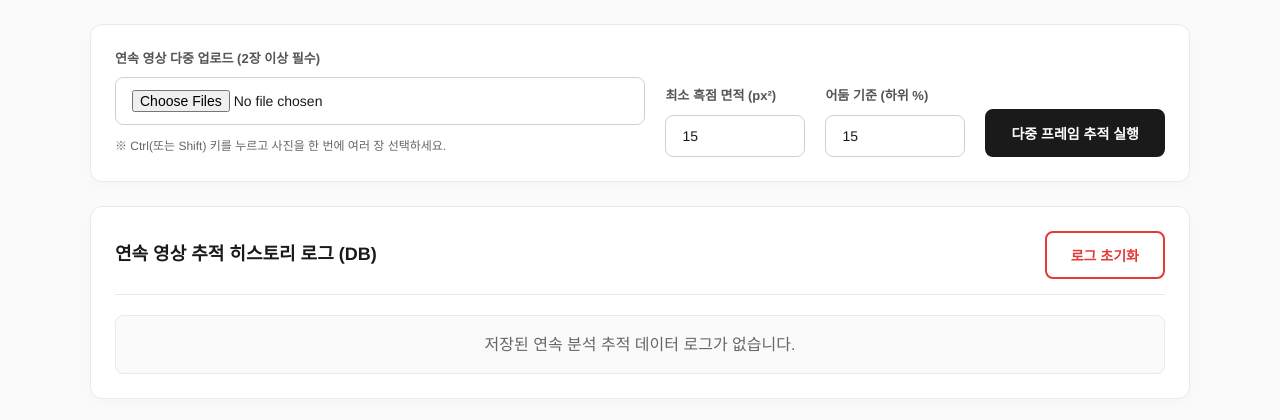
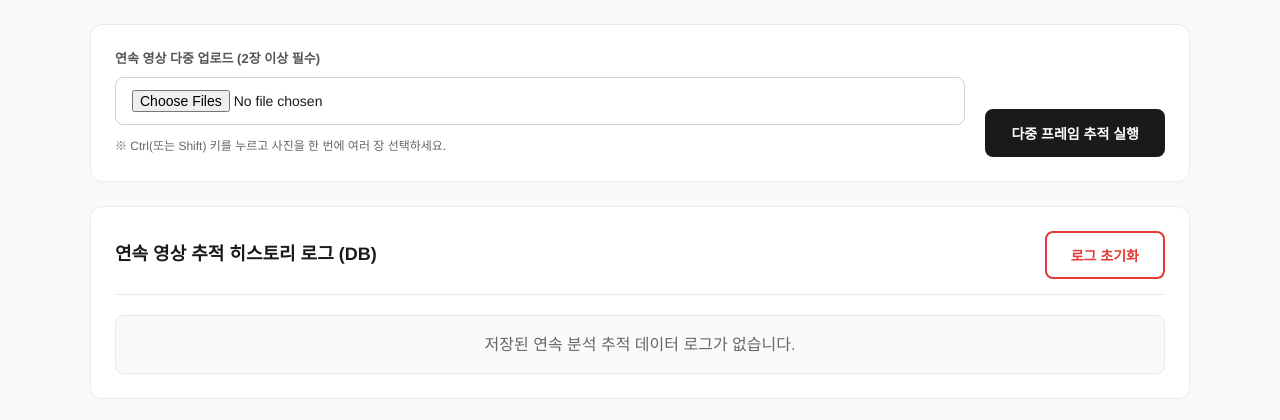
Before and after one commit to suxxzmuz/celestial-bodies-analysis, a Flask app: page /sun-continuous-image in a window 1280 px wide. Shown: the part 222-642 px from the top of the page. Run offline with Flask 3, Linux system fonts and the light colour scheme.

Commit message:
reuplode

```diff
--- a/app.py
+++ b/app.py
@@ -281,65 +281,44 @@ def normalize_sun_image(image):
     return normalized, x, y, r
 
 
-def detect_spots_main(normalized, min_area=15, dark_percentile=15):
+def detect_spots_main(normalized):
     """
-    진짜 흑점만 걸러내는 2단계 필터:
+    처리 순서 그대로:
+    ① 정규화된 이미지 흑백 변환
+    ② Gaussian Blur (5, 5)
+    ③ 원형 마스크 — 태양 원판 내부만 분석
+    ④ adaptiveThreshold + THRESH_BINARY_INV — 어두운 흑점을 흰색으로
+    ⑤ findContours — 흑점 후보 윤곽선 검출
+    ⑥ 노이즈 제거 — 면적 2px² 미만 / 500px² 초과 제외
+    """
+    # ① 흑백 변환
+    gray = cv2.cvtColor(normalized, cv2.COLOR_BGR2GRAY)
 
-    [1단계] 절대 어둠 기준 — 태양 원판 내 픽셀 밝기의 하위 dark_percentile%
-            보다 어두운 픽셀만 후보로 남긴다.
-            → 표면 과립(granulation) 등 미세 명암 노이즈를 원천 차단.
-
-    [2단계] adaptiveThreshold — 남은 어두운 후보 영역 안에서
-            주변 대비 기준으로 다시 한 번 이진화.
-            → 두 마스크의 AND → 진짜 어둡고 & 주변 대비로도 어두운 영역만 통과.
-
-    [3단계] morphological open — 작은 점 노이즈 제거 (커널 3×3).
-
-    [4단계] 면적 하한 min_area px² — 너무 작은 파편 제거.
-            상한 500 px²는 유지 (태양 원판 대비 터무니없이 큰 것 제거).
-
-    파라미터:
-        min_area       : 흑점으로 인정할 최소 면적 (px²), HTML 슬라이더로 조정 가능
-        dark_percentile: 태양 표면 밝기 분포에서 몇 % 이하를 '어두운 픽셀'로 볼지
-                         (기본 15 → 상위 85%는 노이즈로 버림)
-    """
-    gray = cv2.cvtColor(normalized, cv2.COLOR_BGR2GRAY)
+    # ② Gaussian Blur
     gray = cv2.GaussianBlur(gray, (5, 5), 0)
 
-    # ── 태양 원판 마스크 ──
+    # ③ 원형 마스크 — 원판 내부만
     mask = np.zeros(gray.shape, dtype=np.uint8)
     cv2.circle(mask, TARGET_CENTER, TARGET_RADIUS, 255, -1)
     masked = cv2.bitwise_and(gray, gray, mask=mask)
 
-    # ── [1단계] 절대 어둠 기준 이진화 ──
-    sun_pixels = masked[mask == 255]
-    dark_thresh = int(np.percentile(sun_pixels, dark_percentile))
-    _, abs_mask = cv2.threshold(masked, dark_thresh, 255, cv2.THRESH_BINARY_INV)
-    abs_mask = cv2.bitwise_and(abs_mask, abs_mask, mask=mask)
-
-    # ── [2단계] adaptiveThreshold (주변 대비) ──
-    adapt_mask = cv2.adaptiveThreshold(
+    # ④ adaptiveThreshold + THRESH_BINARY_INV
+    spots_mask = cv2.adaptiveThreshold(
         masked, 255,
         cv2.ADAPTIVE_THRESH_GAUSSIAN_C,
         cv2.THRESH_BINARY_INV,
         31, 8
     )
-    adapt_mask = cv2.bitwise_and(adapt_mask, adapt_mask, mask=mask)
+    spots_mask = cv2.bitwise_and(spots_mask, spots_mask, mask=mask)
 
-    # ── 두 마스크 AND → 둘 다 어두운 영역만 통과 ──
-    spots_mask = cv2.bitwise_and(abs_mask, adapt_mask)
-
-    # ── [3단계] morphological open으로 점 노이즈 제거 ──
-    kernel = np.ones((3, 3), np.uint8)
-    spots_mask = cv2.morphologyEx(spots_mask, cv2.MORPH_OPEN, kernel)
-
+    # ⑤ 윤곽선 검출
     contours, _ = cv2.findContours(spots_mask, cv2.RETR_LIST, cv2.CHAIN_APPROX_SIMPLE)
 
+    # ⑥ 노이즈 제거 — 면적 2px² 미만 / 500px² 초과 제외
     spot_list = []
     for contour in contours:
         area = cv2.contourArea(contour)
-        # ── [4단계] 면적 필터 ──
-        if area < min_area or area > 500:
+        if area < 2 or area > 500:
             continue
         moments = cv2.moments(contour)
         if moments["m00"] == 0:
@@ -430,10 +409,6 @@ def analyze_series():
     try:
         files = sorted(files, key=lambda f: f.filename)
 
-        # HTML 슬라이더에서 노이즈 필터 파라미터 수신
-        min_area       = int(request.form.get('minArea',       15))
-        dark_percentile = int(request.form.get('darkPercentile', 15))
-
         # ── Step 1: 전체 사진 정규화 + 흑점 검출 ──
         series_data = []
         for idx, file_obj in enumerate(files):
@@ -444,12 +419,9 @@ def analyze_series():
 
             normalized, sun_x, sun_y, sun_r = normalize_sun_image(image)
             if normalized is None:
-                # 태양 검출 실패 시 건너뜀
                 continue
 
-            spots = detect_spots_main(normalized,
-                                      min_area=min_area,
-                                      dark_percentile=dark_percentile)
+            spots = detect_spots_main(normalized)
 
             series_data.append({
                 "index":      idx + 1,
--- a/templates/sun-continuous-image.html
+++ b/templates/sun-continuous-image.html
@@ -100,14 +100,6 @@
                 <small style="color: #666; font-size: 12px; margin-top: 4px;">※ Ctrl(또는 Shift) 키를 누르고 사진을 한 번에 여러 장 선택하세요.</small>
             </div>
 
-            <div class="control-group">
-                <label>최소 흑점 면적 (px²)</label>
-                <input type="number" id="minArea" value="15" min="1" max="500">
-            </div>
-            <div class="control-group">
-                <label>어둠 기준 (하위 %)</label>
-                <input type="number" id="darkPercentile" value="15" min="1" max="50">
-            </div>
             <button class="btn" id="analyzeBtn" onclick="analyzeSeries()">다중 프레임 추적 실행</button>
         </section>
 
@@ -183,8 +175,7 @@
             for (let i = 0; i < files.length; i++) {
                 formData.append('images', files[i]);
             }
-            formData.append('minArea',        document.getElementById('minArea').value);
-            formData.append('darkPercentile', document.getElementById('darkPercentile').value);
+
 
             const btn = document.getElementById('analyzeBtn');
             btn.innerText = "심화 연산 처리 중...";
```
